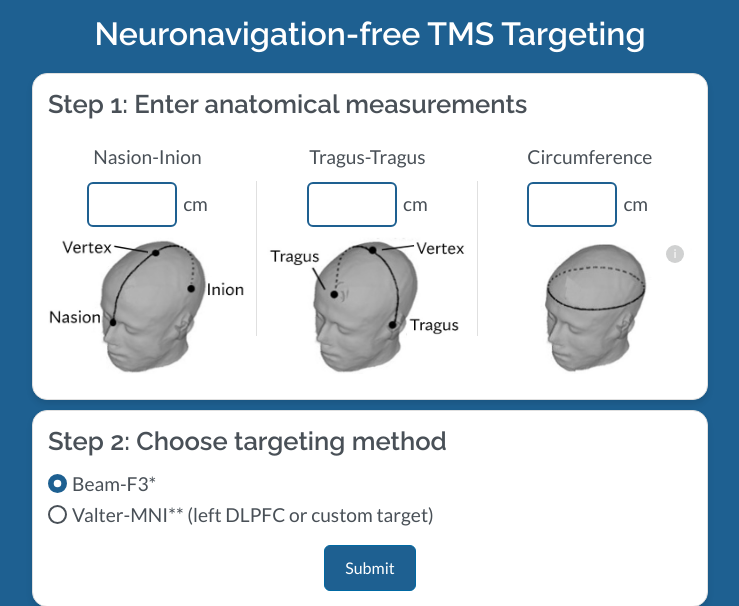
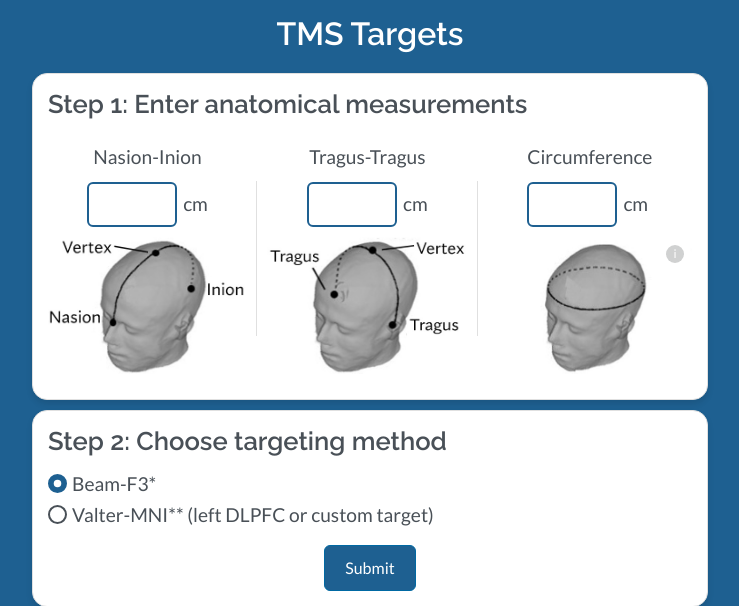
Before and after one commit to yvalter/tms-targeting-app, a Flask app: page / in a window 1280 px wide. Shown: the top 606 px of the page, without its empty margins (270-1009 px from the left). Run offline with Flask 3, Linux system fonts and the light colour scheme; some libraries are stand-ins or nearby versions.

Commit message:
Change title

```diff
--- a/templates/index.html
+++ b/templates/index.html
@@ -3,7 +3,7 @@
 <head>
     <meta charset="UTF-8">
     <meta name="viewport" content="width=device-width, initial-scale=1.0">
-    <title>MRI-free TMS Targeting</title>
+    <title>TMS Targets</title>
     <link href="https://fonts.googleapis.com/css2?family=Lato:wght@400;600&family=Raleway:wght@600&family=Libre+Baskerville&display=swap" rel="stylesheet">
     <link href="https://cdn.jsdelivr.net/npm/bootstrap@5.3.0/dist/css/bootstrap.min.css" rel="stylesheet">
     <link href="https://fonts.googleapis.com/css2?family=Open+Sans:wght@400;600&family=Roboto+Mono:wght@400;600&display=swap" rel="stylesheet">
@@ -399,7 +399,7 @@
 </head>
 <body>
     <div class="container main-container">
-        <h1>Neuronavigation-free TMS Targeting</h1>
+        <h1>TMS Targets</h1>
         <form id="tms-form">
             <div class="measurement-section">
             <h4 class="section-title">Step 1: Enter anatomical measurements</h4>
```
